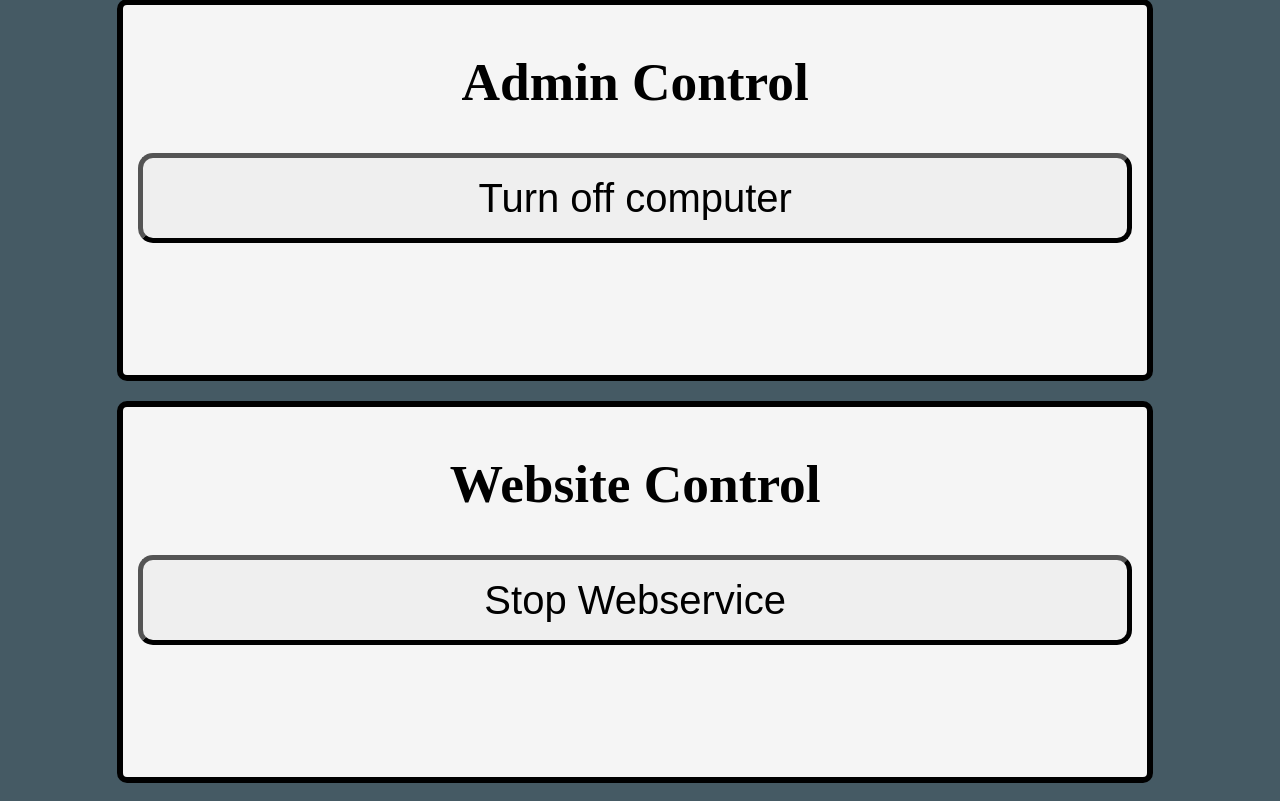
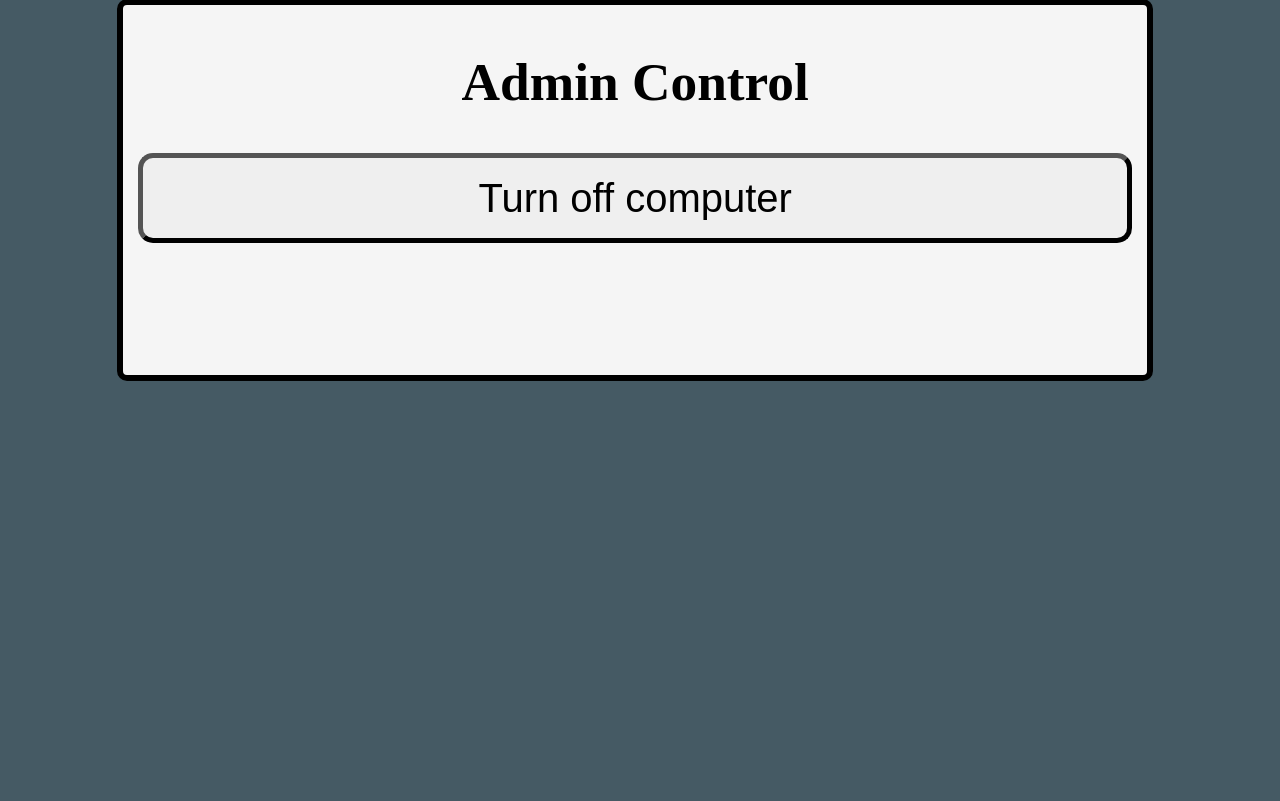
Before and after one commit to mqttr/Computer-Web-Control, a Flask app: page /admin in a window 1280 px wide. Shown: the part 19-820 px from the top of the page. After the commit the page ends 400 px from the top, so only its background shows below. Run offline with Flask 3, Linux system fonts and the light colour scheme.

Commit message:
removed remote turn off webservice
 it just didnt work; raising keyboardinterrupt; exit(); sys.exit(); raise TypeError; nothing worked!

```diff
--- a/main.py
+++ b/main.py
@@ -1,4 +1,4 @@
 import web_logic
 
 if __name__ == "__main__":
-    web_logic.run_web(5000)
+    web_logic.run_web()
--- a/templates/admin.html
+++ b/templates/admin.html
@@ -70,12 +70,5 @@
             </form>
         </div>
 
-        <div id="control_website" class="container">
-            <h1>Website Control</h1>
-            <form action="/admin_stop_service" method="POST">
-                <button>Stop Webservice</button>
-            </form>
-        </div>
-
     </body>
 </html>
--- a/web_logic.py
+++ b/web_logic.py
@@ -1,5 +1,5 @@
 from flask import Flask, render_template, redirect, url_for
-import os
+import os, sys
 
 from sound import Sound
 from light import led
@@ -67,14 +67,6 @@ def admin_computer_off():
     os.system('shutdown -s -t 0 /c "Web Python Script Shutdown -d u"')
     return redirect(url_for('index'))
 
-# SERVICE OFF
-@app.route('/admin_stop_service', methods=["GET", 'POST'])
-def admin_stop_service():
-    '''
-    Exits Python script
-    '''
-    exit()
-
 # LED CONTROL
 @app.route('/led_on', methods=["GET", 'POST'])
 def led_on():
```
